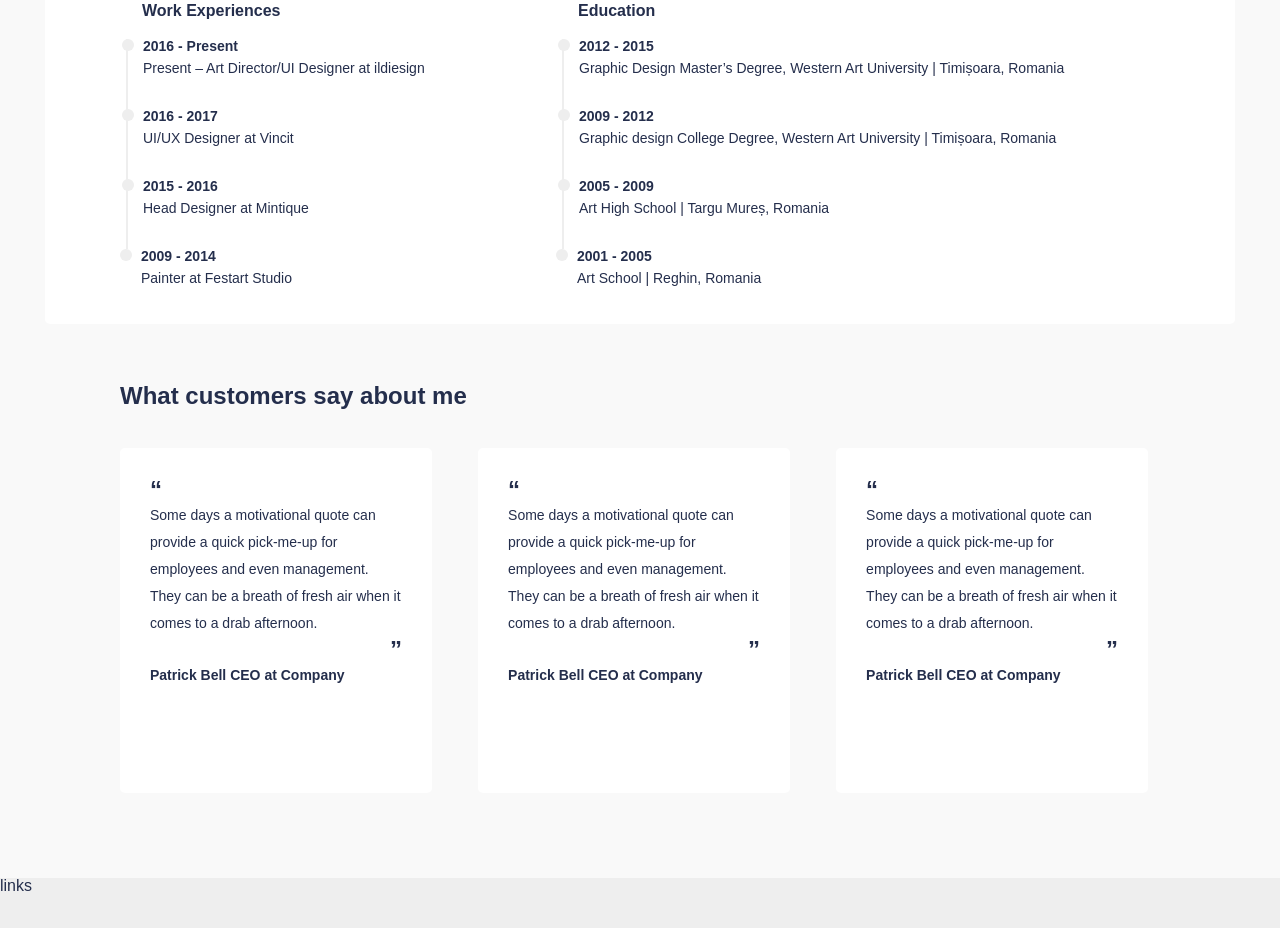
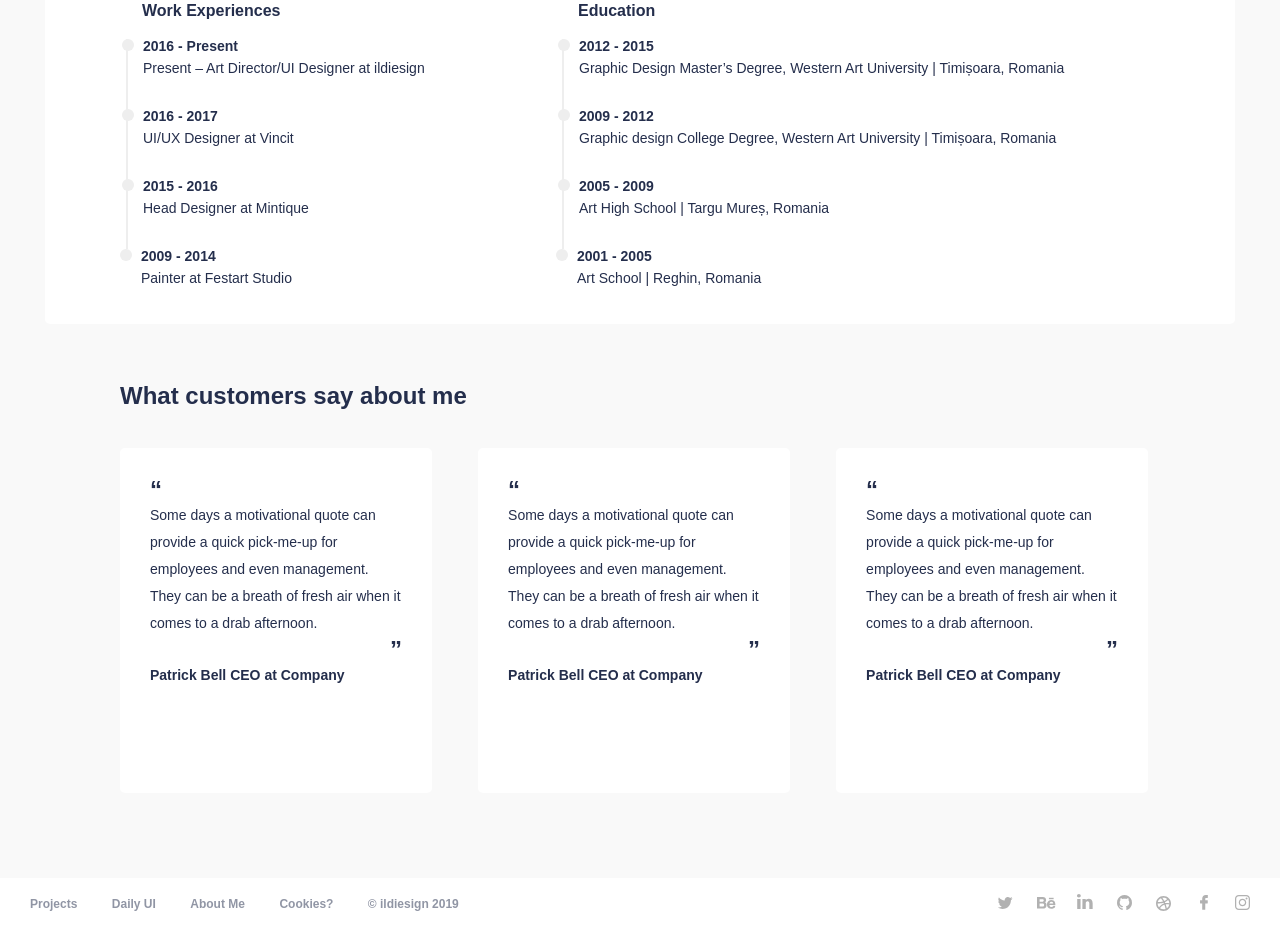
Before and after one commit to ildiko-ignacz/ildiesign, a plain HTML site: page about-me.html in a window 1280 px wide. Shown: the part 723-1652 px from the top of the page. Drawn offline with Linux system fonts and the light colour scheme; a web font is replaced by a local one.

Commit message:
- General: footer started

```diff
--- a/about-me.html
+++ b/about-me.html
@@ -10,7 +10,7 @@
 </head>
 <body>
 
-    <nav>
+    <nav id="main-nav">
         <a href="index.html">
             <img id="ildiesign-logo" class="ildiesign-nav-logo" src="resources/images/ildiesign-logo.svg" alt="ildiesign home">
         </a>
@@ -209,7 +209,30 @@
     </div>
 
 
-    <footer>links</footer>
+    <footer>
+
+        <nav id="footer-nav" class="footer-nav">
+            <a class="footer-menu-item">Projects</a>
+            <a class="footer-menu-item">Daily UI</a>
+            <a class="footer-menu-item">About Me</a>
+            <a class="footer-menu-item">Cookies?</a>
+        </nav>
+
+        <div id="copyright" class="copyright">© ildiesign 2019</div>
+
+        <div id="social-media-container" class="social-media-container">
+
+            <a href="https://twitter.com/Ildiesign" id="twitter-btn" class="social-button" target="_blank"></a>
+            <a href="https://www.behance.net/ildiesign" id="behance-btn" class="social-button" target="_blank"></a>
+            <a href="https://www.linkedin.com/in/ildiko-ignacz/" id="linked-in-btn" class="social-button" target="_blank"></a>
+            <a href="https://github.com/ildiko-ignacz" id="github-btn" class="social-button" target="_blank"></a>
+            <a href="https://dribbble.com/ildiesign" id="dribbble-btn" class="social-button" target="_blank"></a>
+            <a href="https://www.facebook.com/ildiesign/" id="facebook-btn" class="social-button" target="_blank"></a>
+            <a href="https://www.instagram.com/ildiesign/" id="instagram-btn" class="social-button" target="_blank"></a>
+
+        </div>
+
+    </footer>
 
 
 </body>
--- a/ildiesign-stylesheet.css
+++ b/ildiesign-stylesheet.css
@@ -14,7 +14,7 @@
     color: #242E4C;
 }
 
-nav {
+#main-nav {
     width: 100%;
     text-align: center;
     background-color: white;
@@ -94,11 +94,124 @@ nav {
     cursor: pointer;
 }
 
+/*FOOTER ----------------------------------------------------------------------------*/
+
 footer {
     height: 50px;
-    background-color: #EEEEEE;
+    background-color: #ffffff;
     clear: both;
+    padding: 0 20px 0 30px;
+    line-height: 50px;
 }
+
+.footer-nav {
+    display: inline-block;
+}
+
+.footer-menu-item {
+    font-size: 12px;
+    margin-right: 30px;
+    opacity: 0.5;
+    cursor: pointer;
+    transition: opacity 0.5s ease-in-out;
+    font-weight: 700;
+}
+
+.footer-menu-item:hover {
+    opacity: 1;
+}
+
+.copyright {
+    font-size: 12px;
+    line-height: 50px;
+    opacity: 0.5;
+    font-weight: 700;
+    display: inline-block;
+}
+
+.social-media-container {
+    display: inline-block;
+    float: right;
+}
+
+.social-button {
+    width: 35px;
+    height: 35px;
+    /*border: #ee3e57 solid 1px;*/
+    background: url(Resources/images/social-icons.svg) no-repeat;
+    display: inline-block;
+    vertical-align: middle;
+    margin-right: 0;
+    transition: all 0.5s ease-in-out;
+}
+
+#twitter-btn {
+    background-position: 10px 9px;
+
+}
+
+#twitter-btn:hover {
+    background: url("Resources/images/social-icons-colored.svg") no-repeat;
+    background-position: 10px 9px;
+}
+
+#behance-btn {
+    background-position: -42px 9px;
+}
+
+#behance-btn:hover {
+    background: url("Resources/images/social-icons-colored.svg") no-repeat;
+    background-position: -42px 9px;
+}
+
+#linked-in-btn {
+    background-position: -95px 7px;
+}
+
+#linked-in-btn:hover {
+    background: url("Resources/images/social-icons-colored.svg") no-repeat;
+    background-position: -95px 7px;
+}
+
+
+#github-btn {
+    background-position: -147px 9px;
+}
+
+#github-btn:hover {
+    background: url("Resources/images/social-icons-colored.svg") no-repeat;
+    background-position: -147px 9px;
+}
+
+#dribbble-btn {
+    background-position: -198px 9px;
+}
+
+#dribbble-btn:hover {
+    background: url("Resources/images/social-icons-colored.svg") no-repeat;
+    background-position: -198px 9px;
+}
+
+#facebook-btn {
+    background-position: -246px 9px;
+}
+
+#facebook-btn:hover {
+    background: url("Resources/images/social-icons-colored.svg") no-repeat;
+    background-position: -246px 9px;
+}
+
+#instagram-btn {
+    background-position: -294px 9px;
+}
+
+#instagram-btn:hover {
+    background: url("Resources/images/social-icons-colored.svg") no-repeat;
+    background-position: -294px 9px;
+}
+
+
+
 
 /*2 HOME PAGE*/
 
@@ -109,7 +222,7 @@ footer {
 
 }
 
-/*3 DAILY UI-----------------------------------------------------------------------------*/
+/*3 DAILY UI -----------------------------------------------------------------------------*/
 
 #daily-ui-container {
     width: 100%;
@@ -378,17 +491,10 @@ footer {
 }
 
 .work-experience {
-    /*background: url("resources/images/timline-icon.svg") no-repeat left 44px;*/
     padding-left: 6px;
     box-sizing: border-box;
     position: relative;
 }
-
-/*.education {*/
-    /*background: url("resources/images/timline-icon.svg") no-repeat left 44px;*/
-    /*padding-left: 25px;*/
-    /*box-sizing: border-box;*/
-/*}*/
 
 .border-left {
     border-left: 2px solid #EEEEEE;
@@ -471,13 +577,8 @@ footer {
     margin: 0 4%;
 }
 
-
-
-
-
-
 @media only screen and (max-width: 450px) {
-    nav {
+    #main-nav {
         padding-top: 30px;
         padding-bottom: 20px;
     }
@@ -492,7 +593,6 @@ footer {
         display: block;
     }
 }
-
 
 @media only screen and (max-width: 510px) {
     #email-btn-container {
@@ -529,10 +629,6 @@ footer {
         height: 250px;
     }
 
-    /*.softwares-list {*/
-        /*width: 100%;*/
-        /*margin-left: 0;*/
-    /*}*/
 }
 
 @media only screen and (max-width: 704px){
```
Also changed, not shown: Ahead.html (+1 -1 lines), Borneo.html (+1 -1 lines), PlantCare.html (+1 -1 lines), daily-ui.html (+1 -1 lines), index.html (+1 -1 lines), Resources/images/social-icons-colored.svg (added), Resources/images/social-icons.svg (added).
